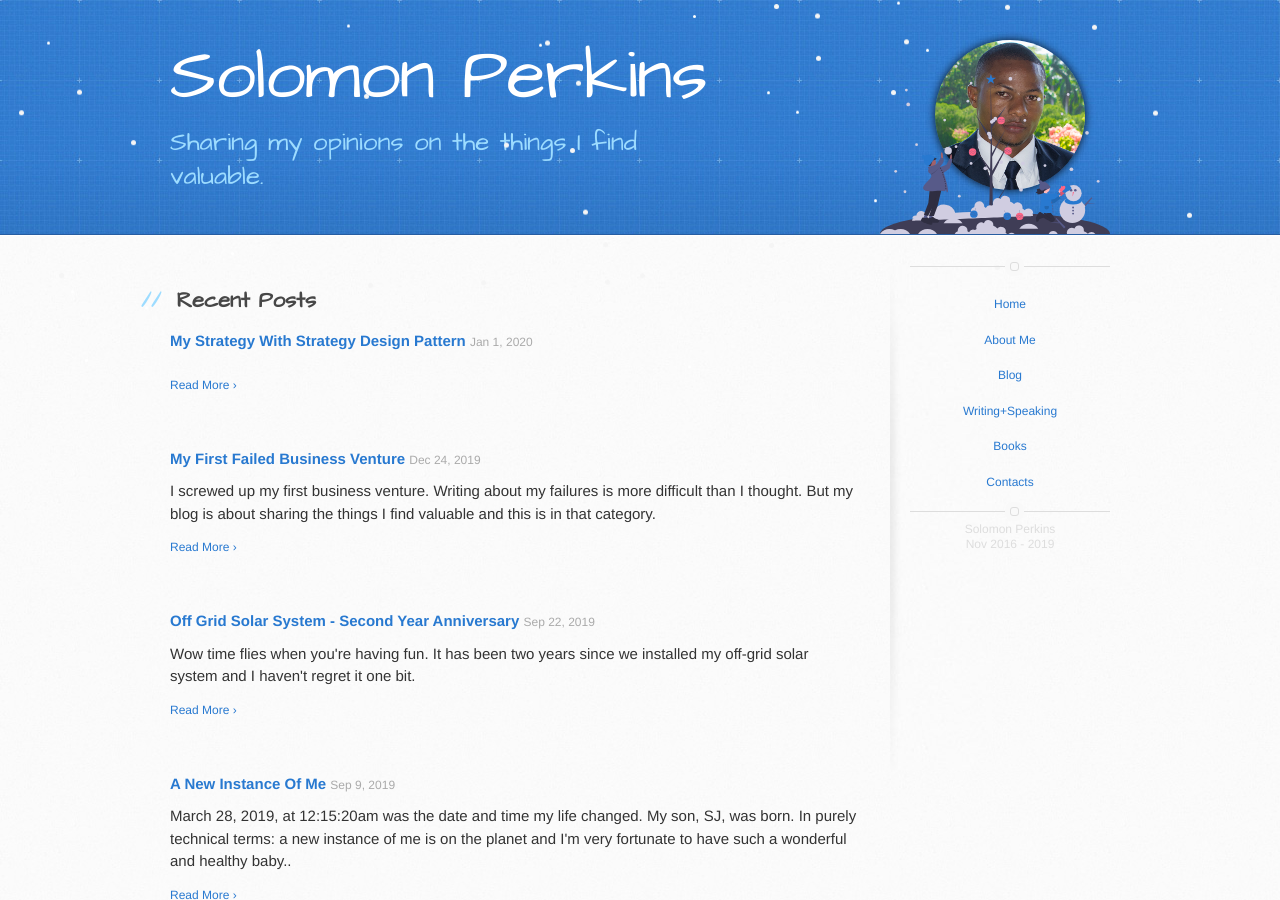
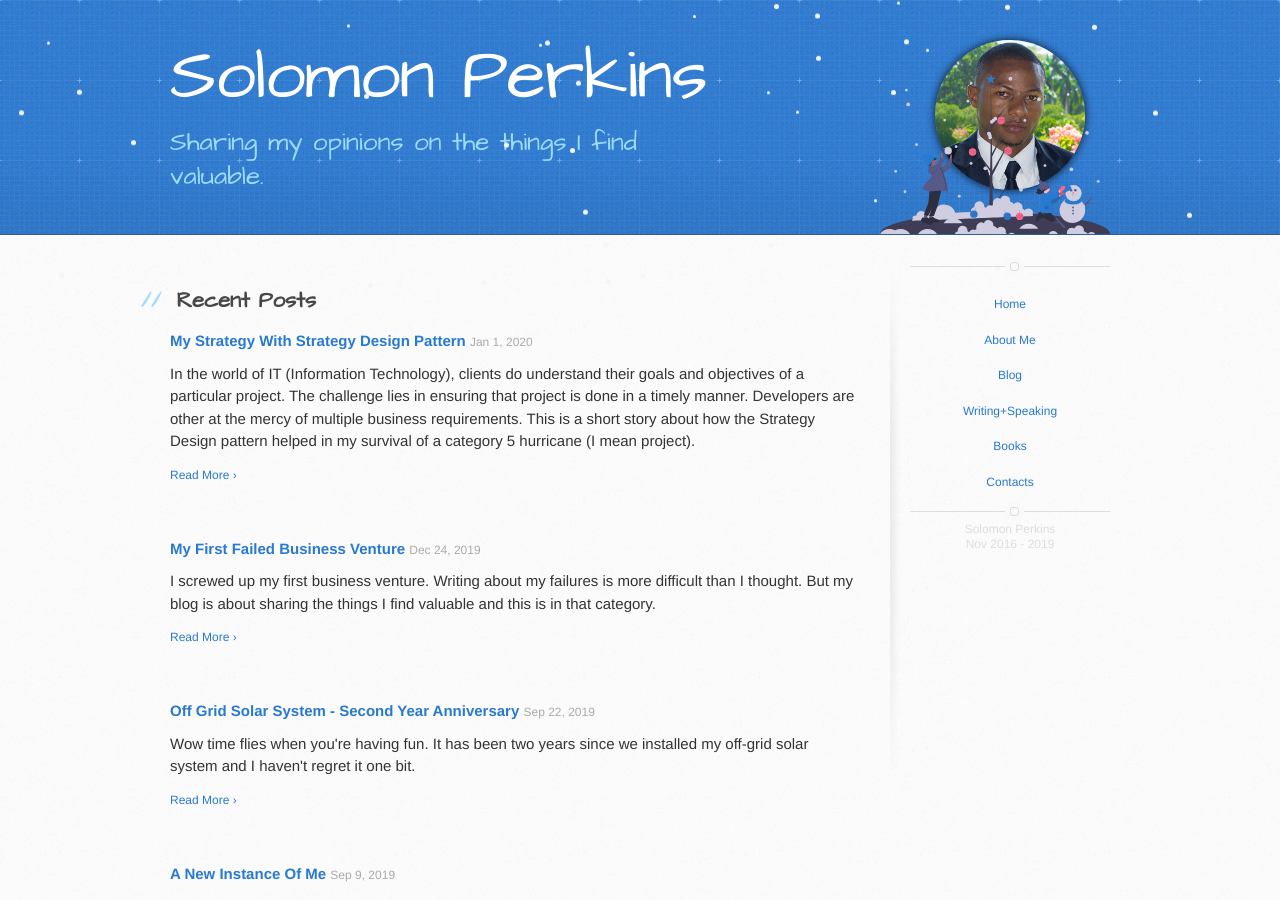
Before and after one commit to SolomonPerkins/solomonperkins.github.io, a Jekyll site: the page built from index.html, in a window 1280 px wide and 900 px high. Built offline with Jekyll 4.4.1, drawn with Linux system fonts in a browser that asks for light colours; the list of posts is cut into pages by our own code.

Commit message:
update comment

```diff
--- a/_posts/2020-01-01-My-Strategy-With-Strategy-Design-Pattern.md
+++ b/_posts/2020-01-01-My-Strategy-With-Strategy-Design-Pattern.md
@@ -5,7 +5,7 @@ tags: tech programming sdlc business strategy design pattern
 date: 2020-01-01
 read_time: 5 min
 header_image: /images/blog/strategy-design-pattern.jpeg
-introduction:
+introduction: In the world of IT (Information Technology), clients do understand their goals and objectives of a particular project. The challenge lies in ensuring that project is done in a timely manner. Developers are other at the mercy of multiple business requirements. This is a short story about how the Strategy Design pattern helped in my survival of a category 5 hurricane (I mean project).
 ---
 
 !["Design Pattern"](/images/blog/the-master-program.jpg "Strategy Design Pattern")
```
